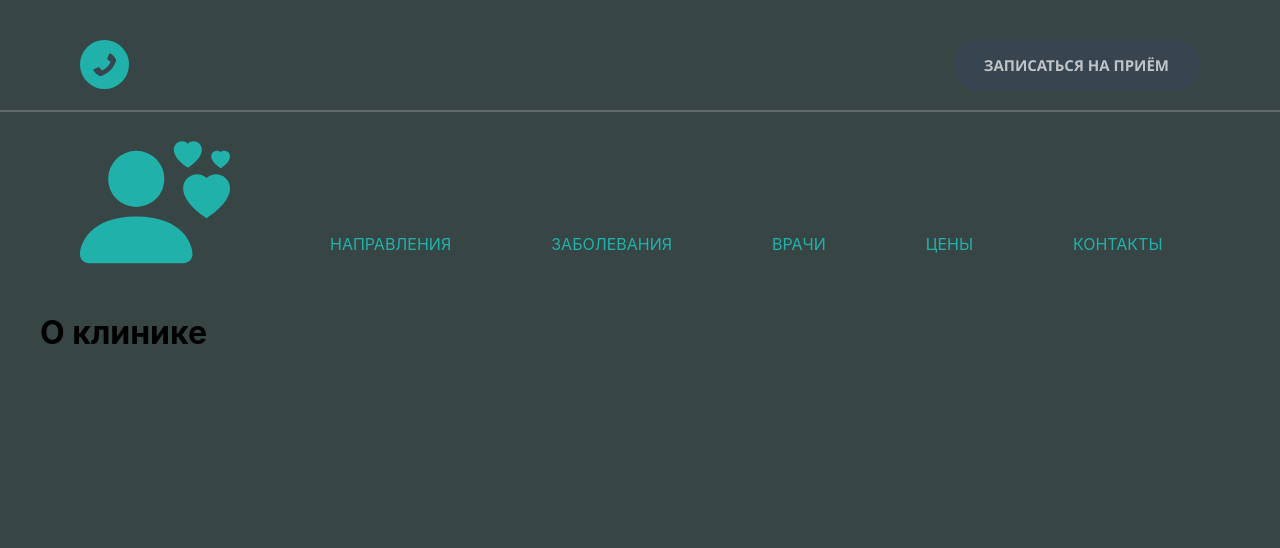
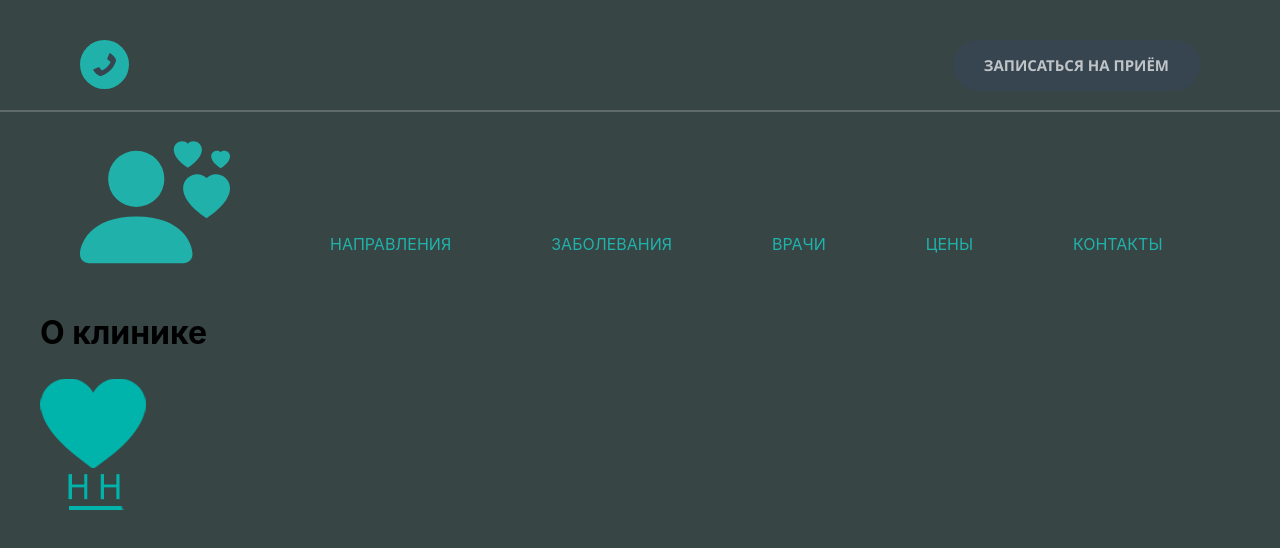
Before and after one commit to c0deD1gg3r/HHospital-on-ReactJS, a React (Vite) app: page /about in a window 1280 px wide. Shown: the top 548 px of the page. Built offline with nearby package versions, Linux system fonts and the light colour scheme.

Commit message:
Test commit

```diff
--- a/components/Pages/About/About.jsx
+++ b/components/Pages/About/About.jsx
@@ -1,10 +1,11 @@
 import './About.css';
+import logo from '../../../src/img/Logo.png';
 
 const About = () => {
   return (
     <div>
       <h1>О клинике</h1>
-
+      <img src={logo} alt="" />
     </div>
   );
 };
```
